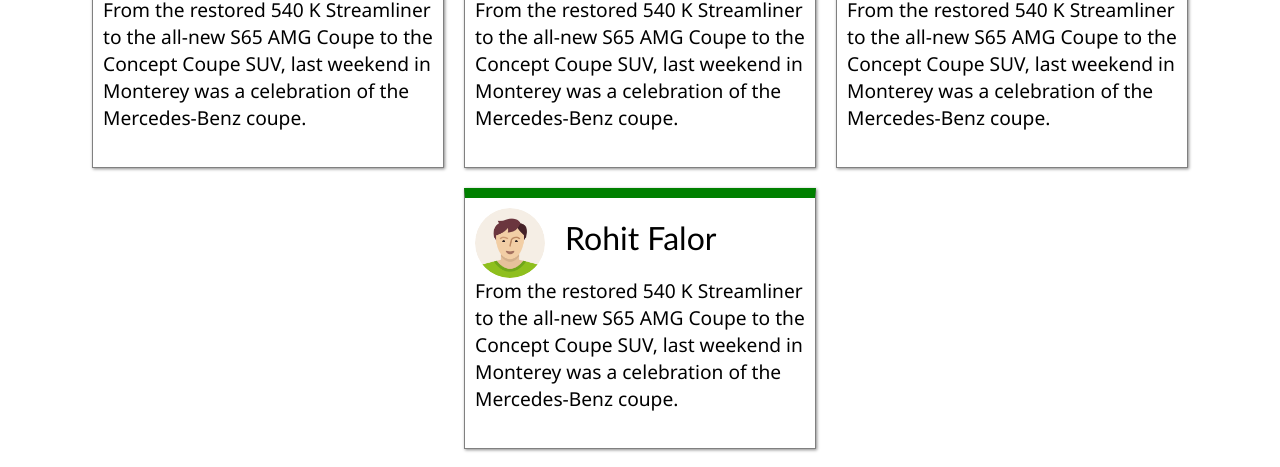
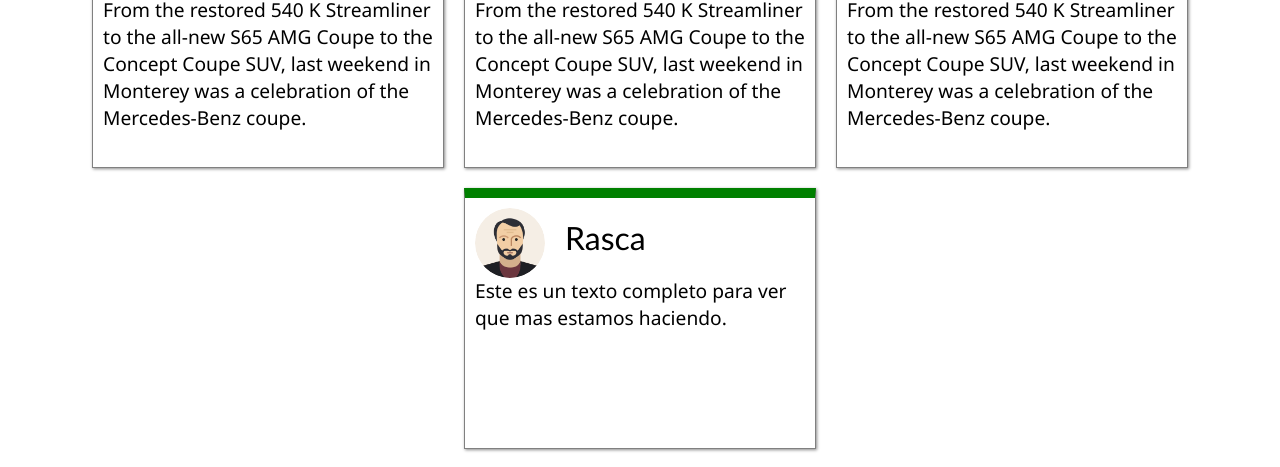
Before and after one commit to nelsonceiba/capacitacion_git, a plain HTML site: page indexcompleto.html in a window 1280 px wide. Shown: the part 673-1140 px from the top of the page. Drawn offline with Linux system fonts and the light colour scheme.

Commit message:
Se añade Rasca al perfil

```diff
--- a/indexcompleto.html
+++ b/indexcompleto.html
@@ -54,9 +54,9 @@
   <p>From the restored 540 K Streamliner to the all-new S65 AMG Coupe to the Concept Coupe SUV, last weekend in Monterey was a celebration of the Mercedes-Benz coupe.</p>
 </div>
 <div class="card">
-  <img src="imagenes/usericon.png" alt="" />
-  <h1>Rohit Falor</h1>
-  <p>From the restored 540 K Streamliner to the all-new S65 AMG Coupe to the Concept Coupe SUV, last weekend in Monterey was a celebration of the Mercedes-Benz coupe.</p>
+  <img src="imagenes/matureman1-128.png" alt="" />
+  <h1>Rasca</h1>
+  <p>Este es un texto completo para ver que mas estamos haciendo.</p>
 </div>
 </div>
 
```
